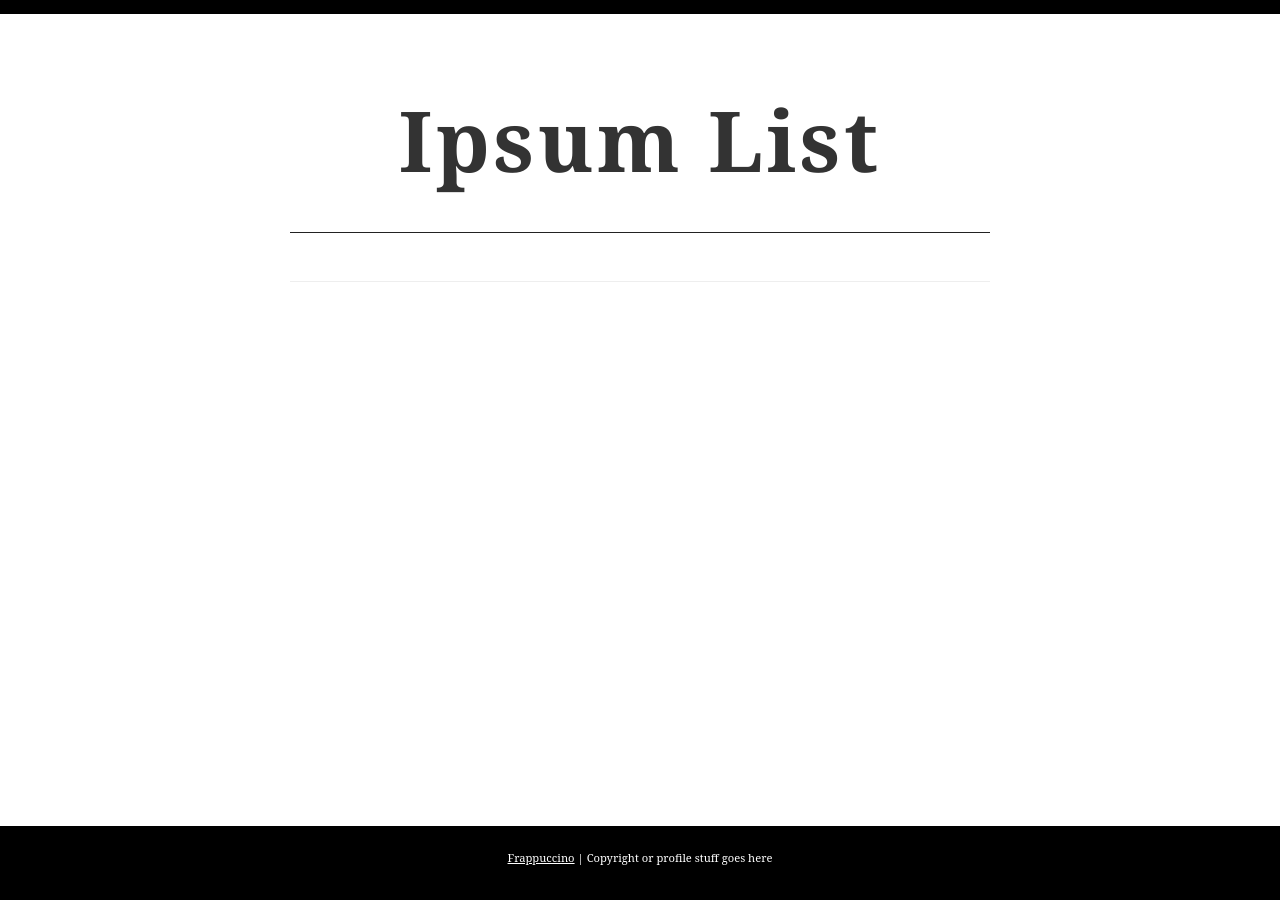
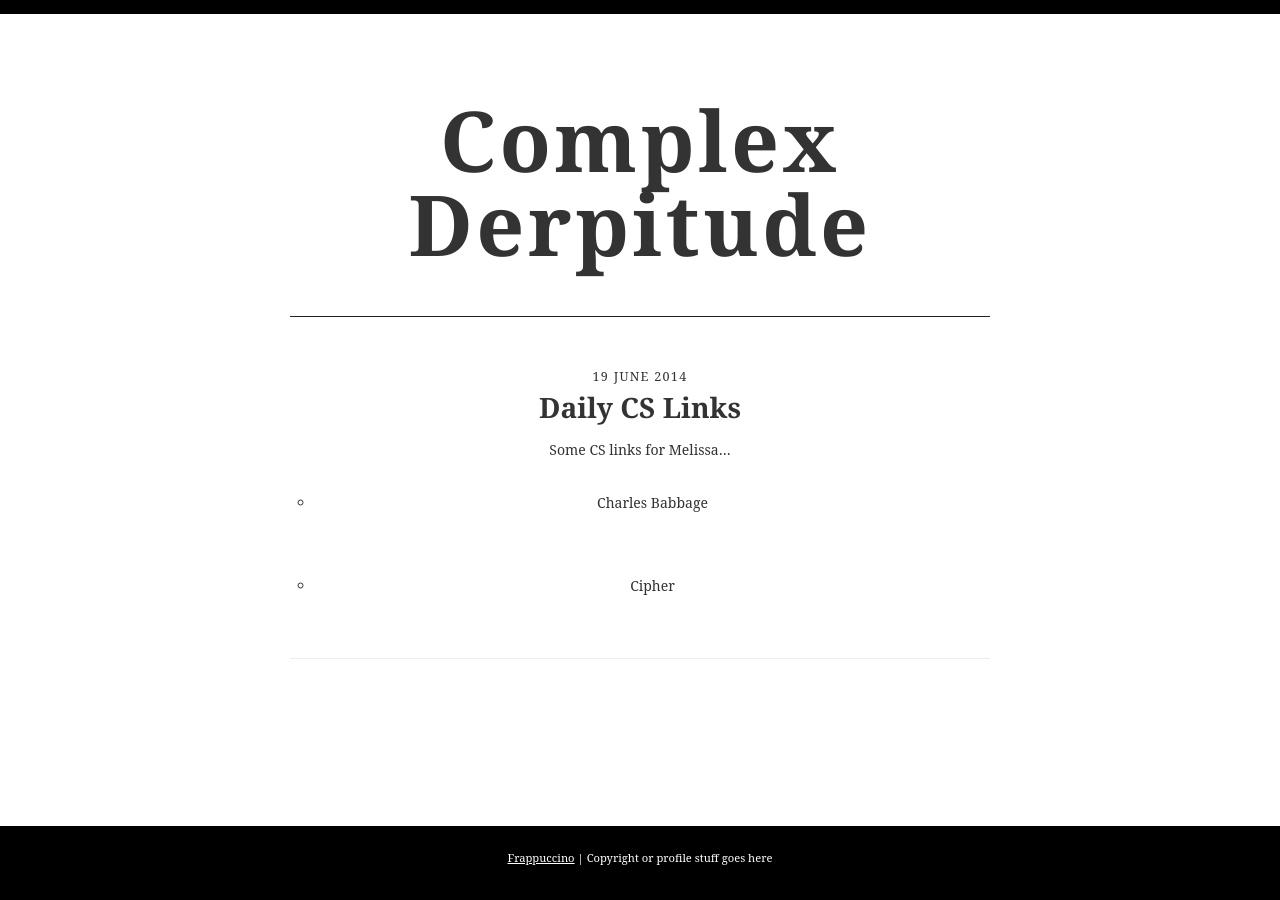
Before and after one commit to glesica/glesica.github.io, a Jekyll site: the page built from index.html, in a window 1280 px wide. Built offline with Jekyll 4.4.1, drawn with Linux system fonts in a browser that asks for light colours; some web fonts are replaced; the list of posts is cut into pages by our own code.

Commit message:
First post and title.

```diff
--- /dev/null
+++ b/_posts/2014-06-19-daily-cs-links.md
@@ -0,0 +1,9 @@
+---
+title: Daily CS Links
+layout: post_page
+---
+
+Some CS links for Melissa...
+
+  * [Charles Babbage](https://en.wikipedia.org/wiki/Charles_Babbage)
+  * [Cipher](https://en.wikipedia.org/wiki/Cipher)
--- a/index.html
+++ b/index.html
@@ -9,7 +9,7 @@ title: Mainpage
     <main class="container">
     	<div class="row-fluid">
     		<section class="content">
-    		  <h1>Ipsum List</h1>
+    		  <h1>Complex Derpitude</h1>
     		</section>
     		<ul class="entries">
     		{% for post in paginator.posts %}
```
